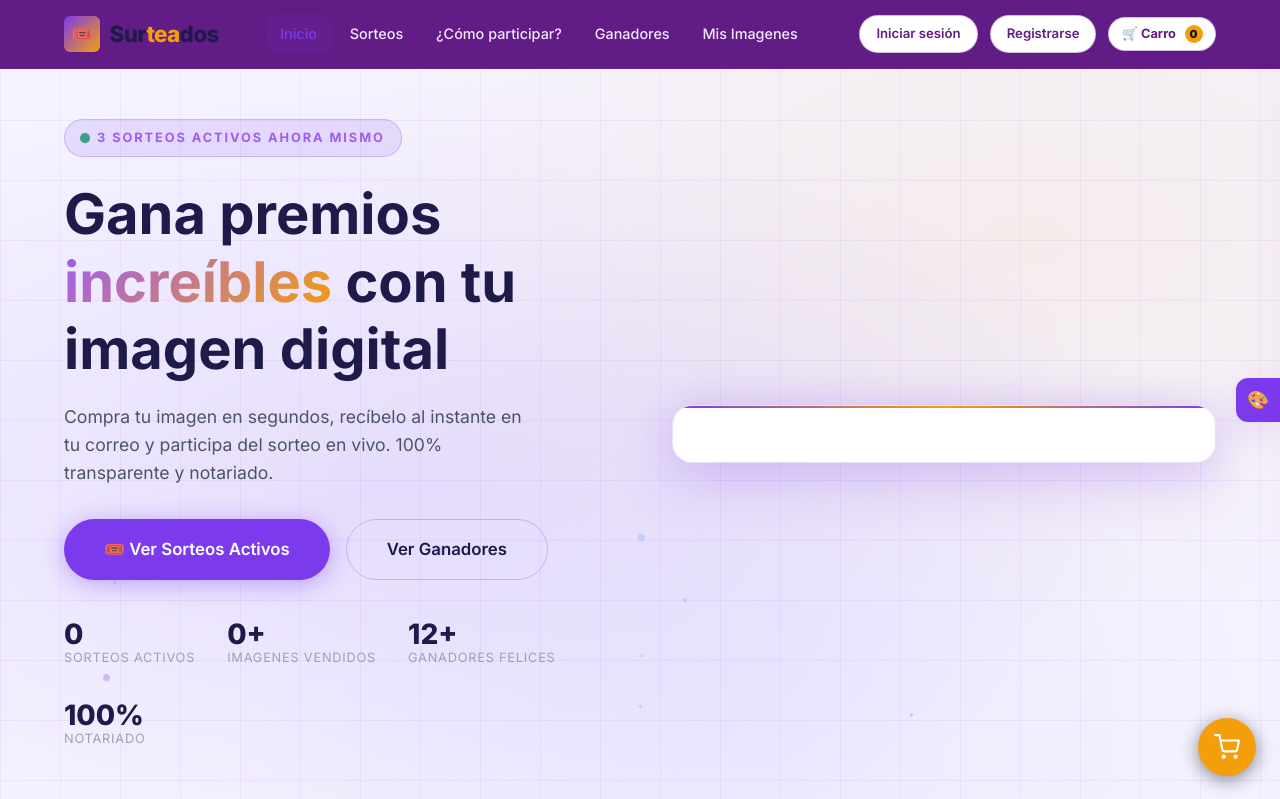
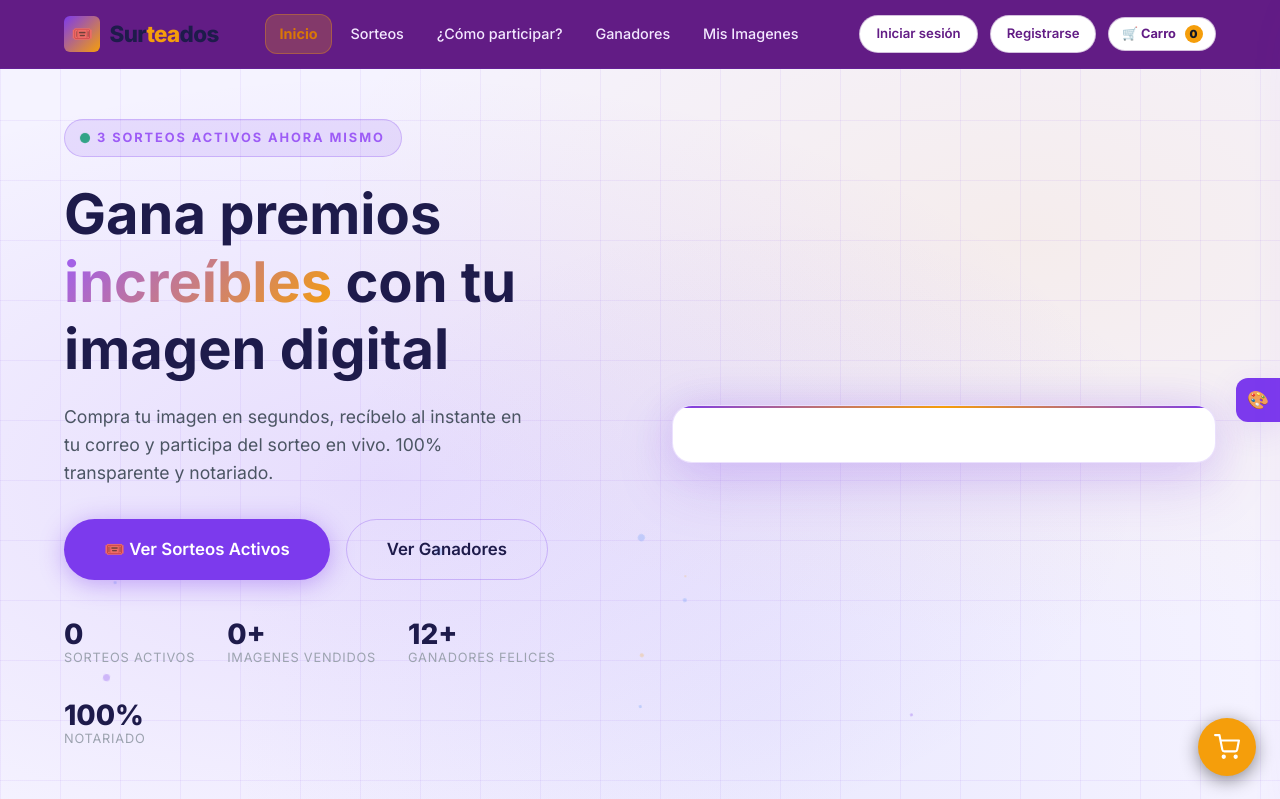
Before and after one commit to juanand87/surteados, a PHP site: page /surteados/index.php in a window 1280 px wide. Shown: the top 799 px of the page. Run offline with PHP 8.4, Linux system fonts and the light colour scheme; data comes from the database, SQL or seed files in the repository; data that the repository does not hold is empty.

Commit message:
Improve active navbar item contrast with amber highlight

```diff
--- a/assets/css/styles.css
+++ b/assets/css/styles.css
@@ -309,9 +309,15 @@ p  { color: var(--text-secondary); }
   color: var(--nav-menu-text);
   transition: all var(--transition);
 }
-.navbar-nav a:hover, .navbar-nav a.active {
+.navbar-nav a:hover {
   color: var(--color-primary);
   background: rgba(124,58,237,0.08);
+}
+.navbar-nav a.active {
+  color: var(--color-accent-dark);
+  background: rgba(245,158,11,0.22);
+  box-shadow: inset 0 0 0 1px rgba(245,158,11,0.32);
+  font-weight: 700;
 }
 
 .navbar-actions { display: flex; align-items: center; gap: 0.75rem; }
```
